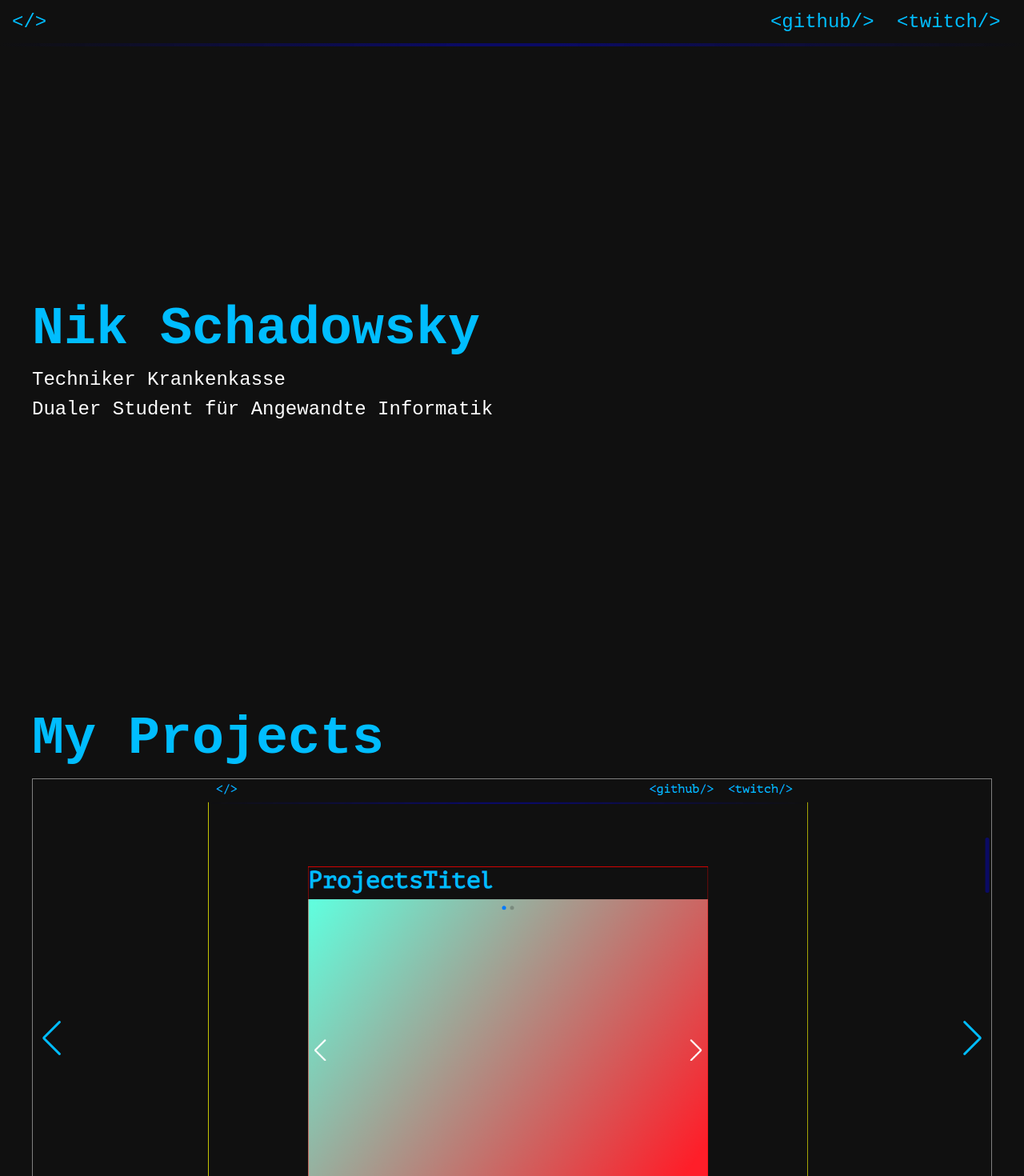
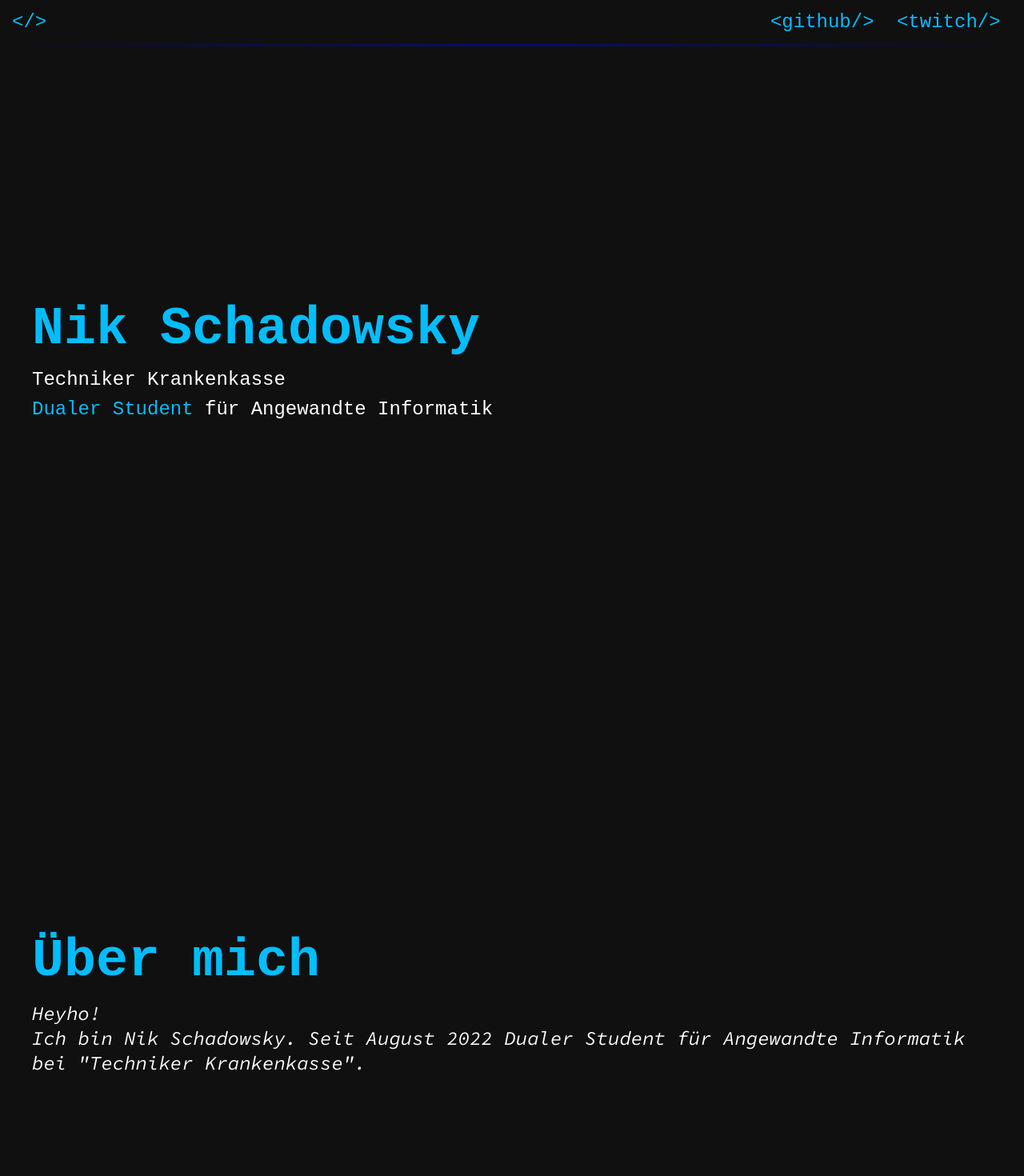
Before and after one commit to nikschadowsky/Webapp, a Vue app: page / in a window 1280 px wide. Shown: the top 1470 px of the page at 80% size. Built offline with nearby package versions, Linux system fonts and the light colour scheme; a web font is replaced by a local one.

Commit message:
About Section added

```diff
--- a/src/assets/base.css
+++ b/src/assets/base.css
@@ -1,4 +1,6 @@
 @import url('https://fonts.googleapis.com/css2?family=PT+Mono&display=swap');
+
+@import url('https://fonts.googleapis.com/css2?family=Source+Code+Pro:ital@0;1&display=swap');
 
 :root {
     --background-color: #101010;
@@ -35,5 +37,13 @@
     top: 0;
     margin: 0;
     padding: 0;
-    font-family: 'PT Mono', monospace;
+   font-family: 'PT Mono', monospace;
 }
+
+span.colored  {
+    color: var(--accent-color);
+}
+span.cursive  {
+    font-family: 'Source Code Pro', monospace;
+    font-style: italic ;
+}
--- a/src/components/Wrapper.vue
+++ b/src/components/Wrapper.vue
@@ -3,7 +3,7 @@
 import Container from "./Container.vue";
 import Intro from "./section/Intro.vue";
 import Projects from "./section/Projects.vue";
-
+import About from "./section/About.vue";
 
 export default{
 
@@ -15,6 +15,7 @@ export default{
     components:{
     Container,
     Intro,
+    About,
     Projects,
 
 },
@@ -33,6 +34,9 @@ export default{
         <Container>
             <Intro></Intro>
         </Container>
+        <Container>
+            <About></About>
+        </Container>
         <Container >
             <Projects v-observe-visibility="test"></Projects>
         </Container>
@@ -45,7 +49,6 @@ export default{
 
 #wrapper {
 
-
     height: 8000px;
 
     max-width: var(--max-site-width);
--- /dev/null
+++ b/src/components/section/About.vue
@@ -0,0 +1,33 @@
+<script>
+
+import MainSection from "../structure/MainSection.vue";
+import HeaderSection from "../structure/HeaderSection.vue";
+
+export default {
+    data() {
+        return {
+
+        }
+    }, components: {
+        MainSection,
+        HeaderSection
+    }
+}
+
+</script>
+<template>
+    <HeaderSection>
+        Über mich
+    </HeaderSection>
+    <MainSection>
+        <span class="cursive">
+            Heyho! <br> Ich bin Nik Schadowsky.
+            Seit August 2022 Dualer Student für Angewandte Informatik bei "Techniker Krankenkasse".
+        </span>
+    </MainSection>
+
+</template>
+
+<style>
+
+</style>
```
